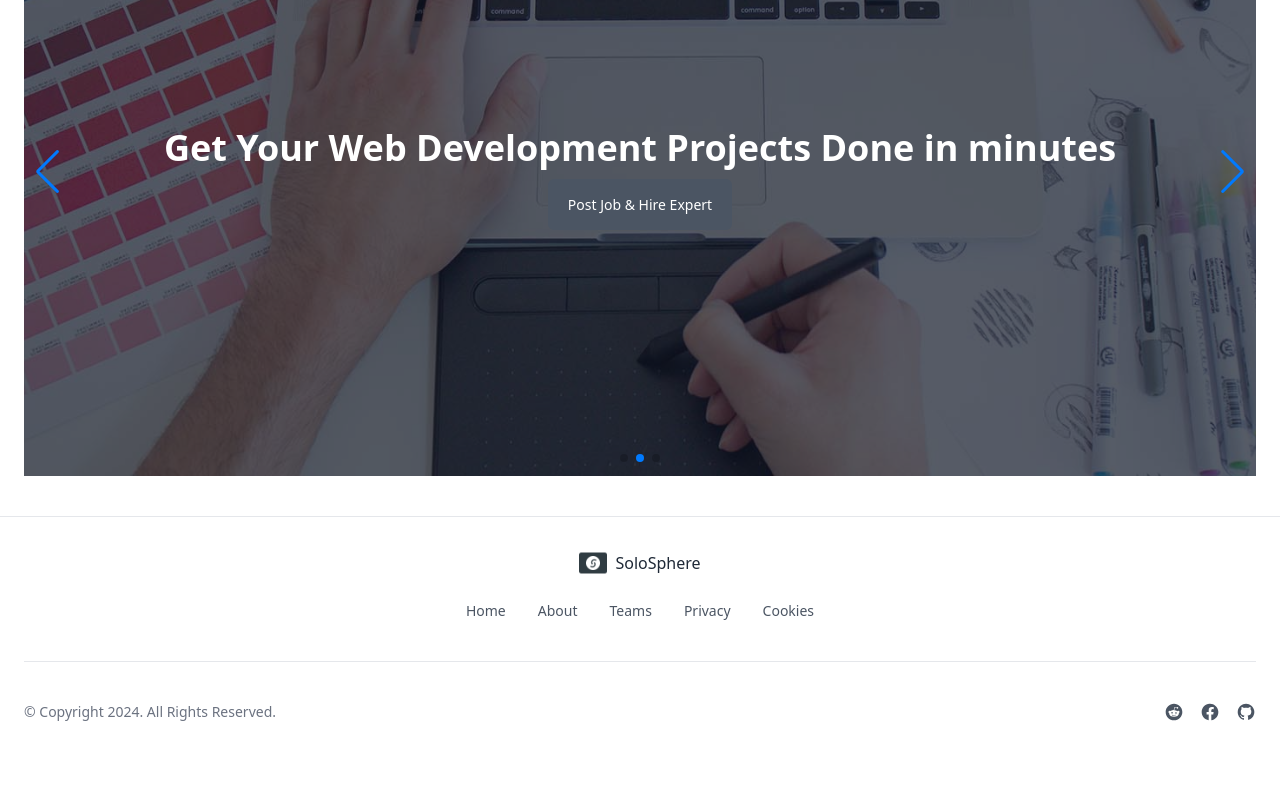
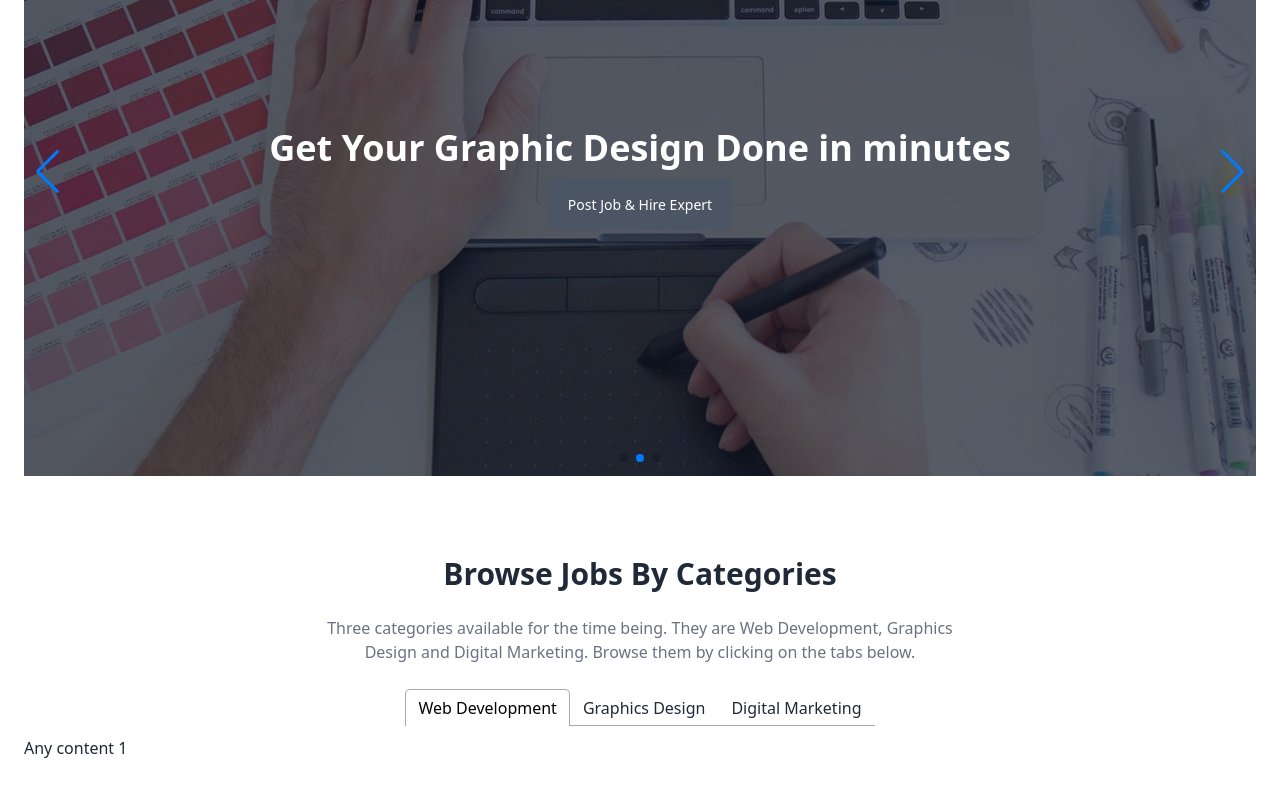
Before and after one commit to Subahan-1D/online-job-management-client-side, a React (Vite) app: page / in a window 1280 px wide. Shown: the part 240-1040 px from the top of the page. Before the commit the page ends 994 px from the top, so only its background shows below. Built offline with nearby package versions, Linux system fonts and the light colour scheme; no server answers.

Commit message:
Tab catgories

```diff
--- a/src/components/Carousel.jsx
+++ b/src/components/Carousel.jsx
@@ -40,12 +40,12 @@ export default function Carousel() {
                 </SwiperSlide>
                 <SwiperSlide>
                     <Slide image={carousel2}
-                        text='Get Your Web Development Projects Done in minutes'
+                        text='Get Your Graphic Design  Done in minutes'
                     ></Slide>
                 </SwiperSlide>
                 <SwiperSlide>
                     <Slide image={carousel3}
-                        text='Get Your Web Development Projects Done in minutes'
+                        text='Get Your Digital Marketing Campaigns Up running'
                     ></Slide>
                 </SwiperSlide>
             </Swiper>
--- a/src/components/Slide.jsx
+++ b/src/components/Slide.jsx
@@ -1,5 +1,4 @@
 import { Link } from "react-router-dom";
-
 
 const Slide = ({image,text}) => {
 
@@ -17,7 +16,6 @@ const Slide = ({image,text}) => {
                     </h1>
                     <br />
                     <Link to='/add-job' className='w-full px-5 py-4 mt-4 text-sm font-medium text-white capitalize transition-colors duration-300 transform bg-gray-600 rounded-md lg:w-auto hover:bg-gray-500 focus:outline-none focus:bg-gray-500'>
-
                         Post Job & Hire Expert
                     </Link>
                 </div>
--- /dev/null
+++ b/src/components/TabCategories.jsx
@@ -0,0 +1,38 @@
+import { Tab, Tabs, TabList, TabPanel } from "react-tabs";
+import "react-tabs/style/react-tabs.css";
+
+const TabCategories = () => {
+  return (
+    <Tabs>
+      <div className="container px-6 py-10 mx-auto">
+        <h1 className="text-2xl font-semibold text-center text-gray-800 capitalize lg:text-3xl ">
+          Browse Jobs By Categories
+        </h1>
+
+        <p className="max-w-2xl mx-auto my-6 text-center text-gray-500 ">
+          Three categories available for the time being. They are Web
+          Development, Graphics Design and Digital Marketing. Browse them by
+          clicking on the tabs below.
+        </p>
+        <div className="flex items-center  justify-center">
+          <TabList>
+            <Tab>Web Development</Tab>
+            <Tab>Graphics Design</Tab>
+            <Tab>Digital Marketing</Tab>
+          </TabList>
+        </div>
+        <TabPanel>
+          <h2>Any content 1</h2>
+        </TabPanel>
+        <TabPanel>
+          <h2>Any content 2</h2>
+        </TabPanel>
+        <TabPanel>
+          <h2>Any content 3</h2>
+        </TabPanel>
+      </div>
+    </Tabs>
+  );
+};
+
+export default TabCategories;
--- a/src/pages/Home.jsx
+++ b/src/pages/Home.jsx
@@ -1,10 +1,12 @@
 import Carousel from "../components/Carousel";
+import TabCategories from "../components/TabCategories";
 
 
 const Home = () => {
     return (
         <div>
             <Carousel></Carousel>
+            <TabCategories></TabCategories>
         </div>
     );
 };
```
